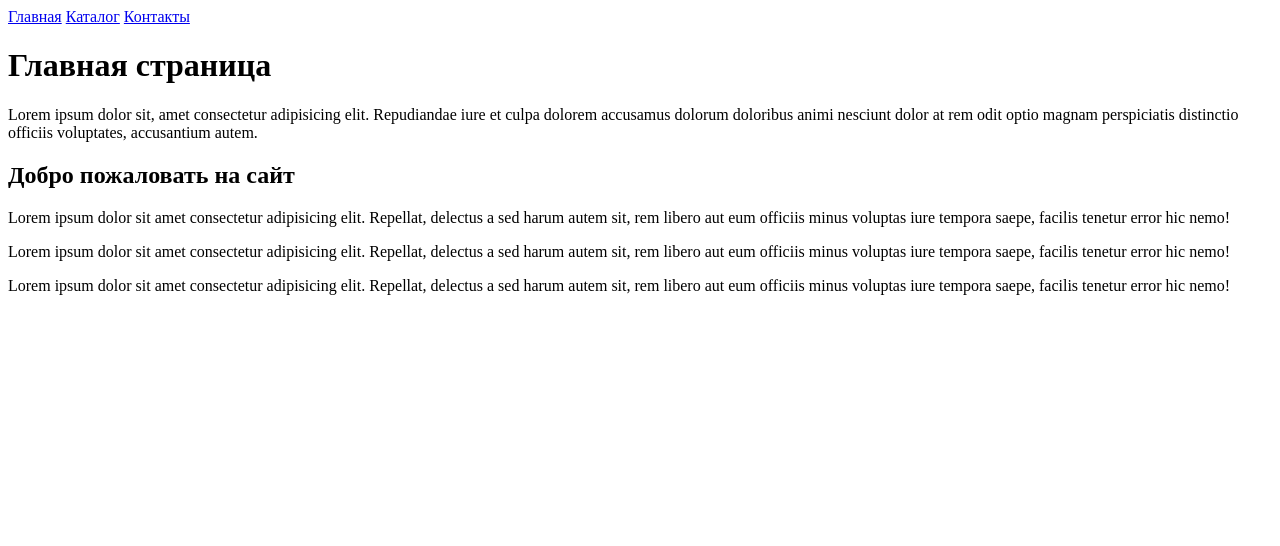
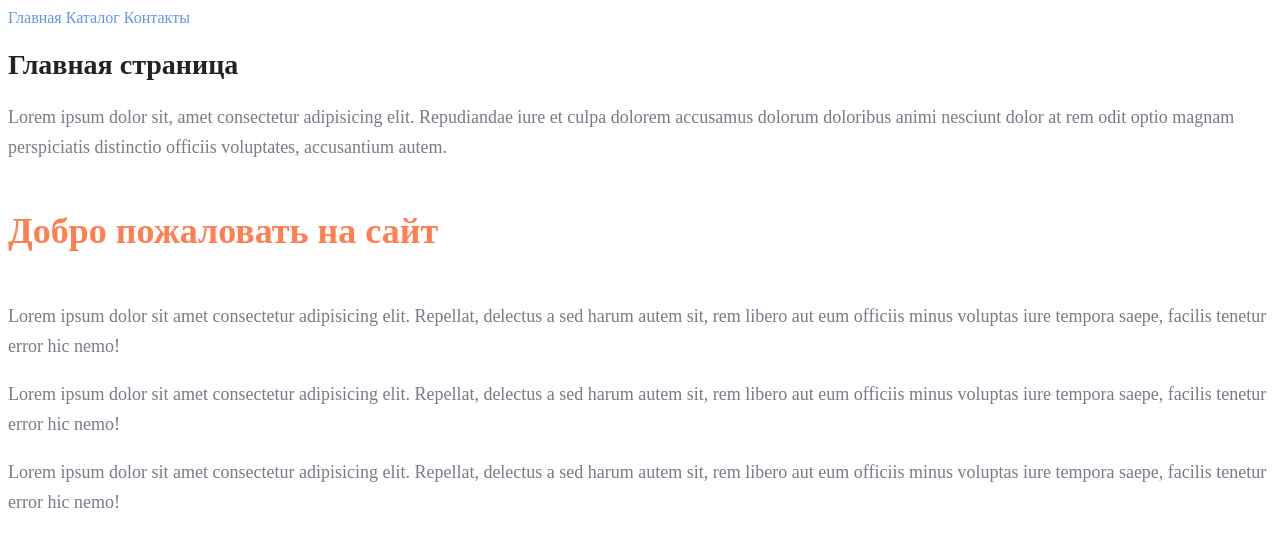
Before and after one commit to Mariya0601/HTML-CSS, a plain HTML site: page index.html in a window 1280 px wide. Drawn offline with Linux system fonts and the light colour scheme.

Commit message:
домашнее задание№2

```diff
--- a/index.html
+++ b/index.html
@@ -5,22 +5,27 @@
     <meta charset="UTF-8">
     <meta name="viewport" content="width=device-width, initial-scale=1.0">
     <title>Document</title>
+    <link rel="stylesheet" href="style.css">
 </head>
 
 <body>
-    <a href="index.html">Главная</a>
-    <a href="./catalog/catalog.html">Каталог</a>
-    <a href="contact.html">Контакты</a>
-    <h1>Главная страница</h1>
-    <p>Lorem ipsum dolor sit, amet consectetur adipisicing elit. Repudiandae iure et culpa dolorem accusamus dolorum
+    <a class="link" href="index.html">Главная</a>
+    <a class="link" href="./catalog/catalog.html">Каталог</a>
+    <a class="link" href="contact.html">Контакты</a>
+    <h1 class="title">Главная страница</h1>
+    <p class="text">Lorem ipsum dolor sit, amet consectetur adipisicing elit. Repudiandae iure et culpa dolorem
+        accusamus dolorum
         doloribus animi nesciunt dolor at rem odit optio magnam perspiciatis distinctio officiis voluptates, accusantium
         autem.</p>
-    <h2>Добро пожаловать на сайт</h2>
-    <p>Lorem ipsum dolor sit amet consectetur adipisicing elit. Repellat, delectus a sed harum autem sit, rem libero aut
+    <h2 class="subtitle">Добро пожаловать на сайт</h2>
+    <p class="text">Lorem ipsum dolor sit amet consectetur adipisicing elit. Repellat, delectus a sed harum autem sit,
+        rem libero aut
         eum officiis minus voluptas iure tempora saepe, facilis tenetur error hic nemo!</p>
-    <p>Lorem ipsum dolor sit amet consectetur adipisicing elit. Repellat, delectus a sed harum autem sit, rem libero aut
+    <p class="text">Lorem ipsum dolor sit amet consectetur adipisicing elit. Repellat, delectus a sed harum autem sit,
+        rem libero aut
         eum officiis minus voluptas iure tempora saepe, facilis tenetur error hic nemo!</p>
-    <p>Lorem ipsum dolor sit amet consectetur adipisicing elit. Repellat, delectus a sed harum autem sit, rem libero aut
+    <p class="text">Lorem ipsum dolor sit amet consectetur adipisicing elit. Repellat, delectus a sed harum autem sit,
+        rem libero aut
         eum officiis minus voluptas iure tempora saepe, facilis tenetur error hic nemo!</p>
 </body>
 
--- /dev/null
+++ b/style.css
@@ -0,0 +1,32 @@
+a {
+    text-decoration: none;
+}
+
+.link {
+    color: cornflowerblue;
+    font-size: 16px;
+    line-height: 20px;
+}
+
+.title {
+    color: #222222;
+    font-size: 28px;
+    line-height: 36px;
+    font-weight: bold;
+}
+
+.text {
+    font-style: normal;
+    font-weight: 300;
+    font-size: 18px;
+    line-height: 30px;
+    color: #7D7987;
+}
+
+.subtitle {
+    color: coral;
+    font-style: normal;
+    font-weight: 700;
+    font-size: 36px;
+    line-height: 80px;
+}
```
Also changed, not shown: catalog/catalog.html (+15 -11 lines), contact.html (+4 -3 lines).
